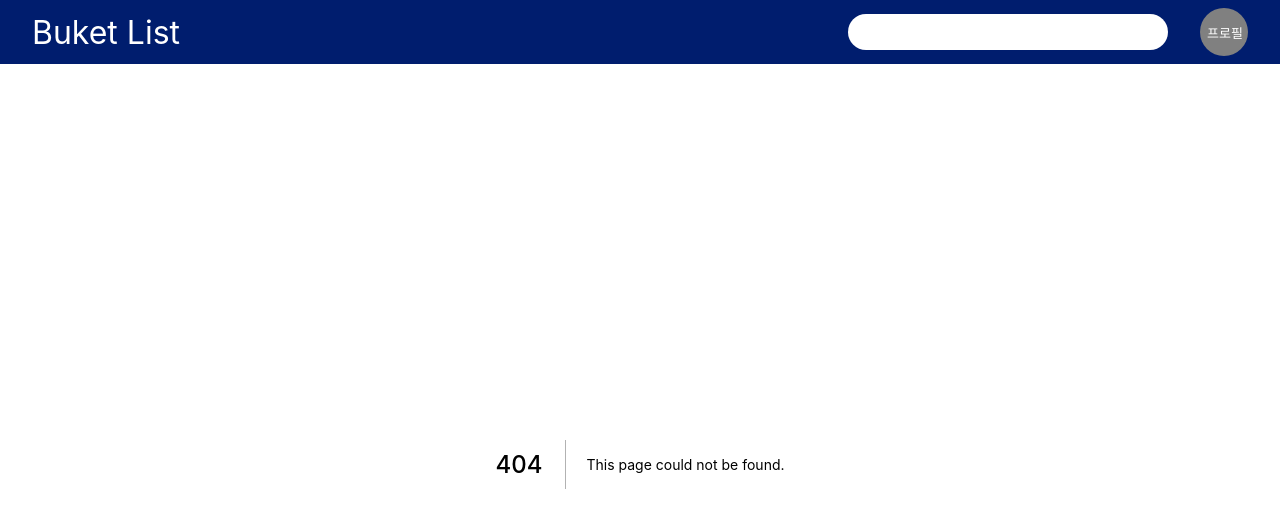
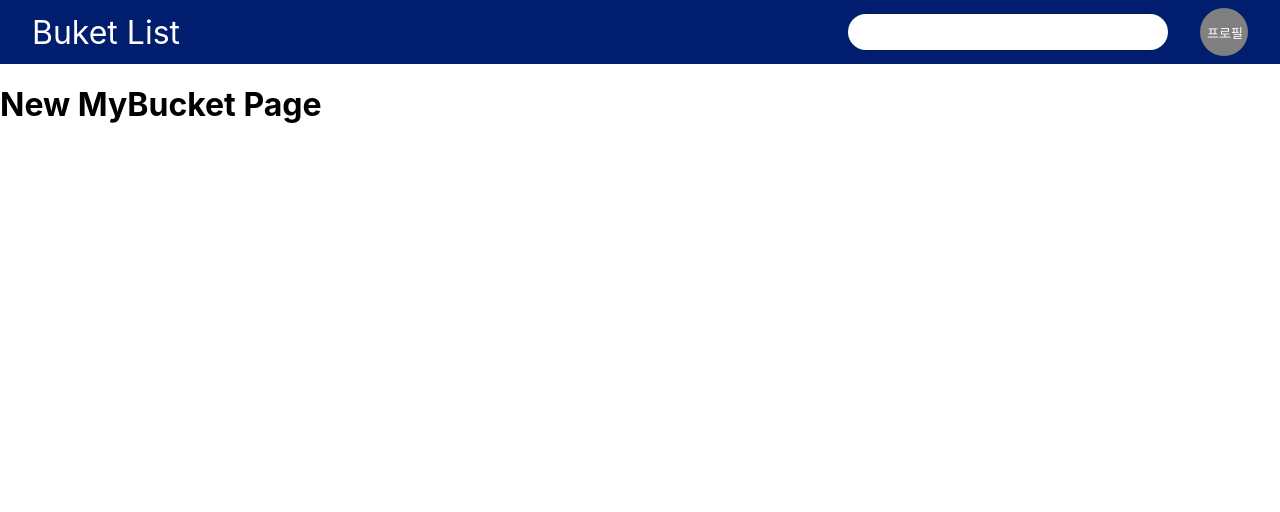
Before and after one commit to spring-boot-toy-project-team/bucket-list-frontend, a Next.js app in the folder bucket-list/: page /mybucket/new in a window 1280 px wide. Before the commit this address had no page. Shown: the top 512 px of the page. Built offline with nearby package versions, Linux system fonts and the light colour scheme.

Commit message:
page router

```diff
--- /dev/null
+++ b/bucket-list/src/pages/mybucket/new.tsx
@@ -0,0 +1,9 @@
+const NewMyBucket = () => {
+  return (
+    <div>
+      <h1>New MyBucket Page</h1>
+    </div>
+  );
+};
+
+export default NewMyBucket;
```
Also changed, not shown: bucket-list/src/pages/mybucket/index.tsx (added, +9 -0 lines), bucket-list/src/pages/mygroup/[title].tsx (added, +9 -0 lines), bucket-list/src/pages/mygroup/index.tsx (added, +9 -0 lines).
